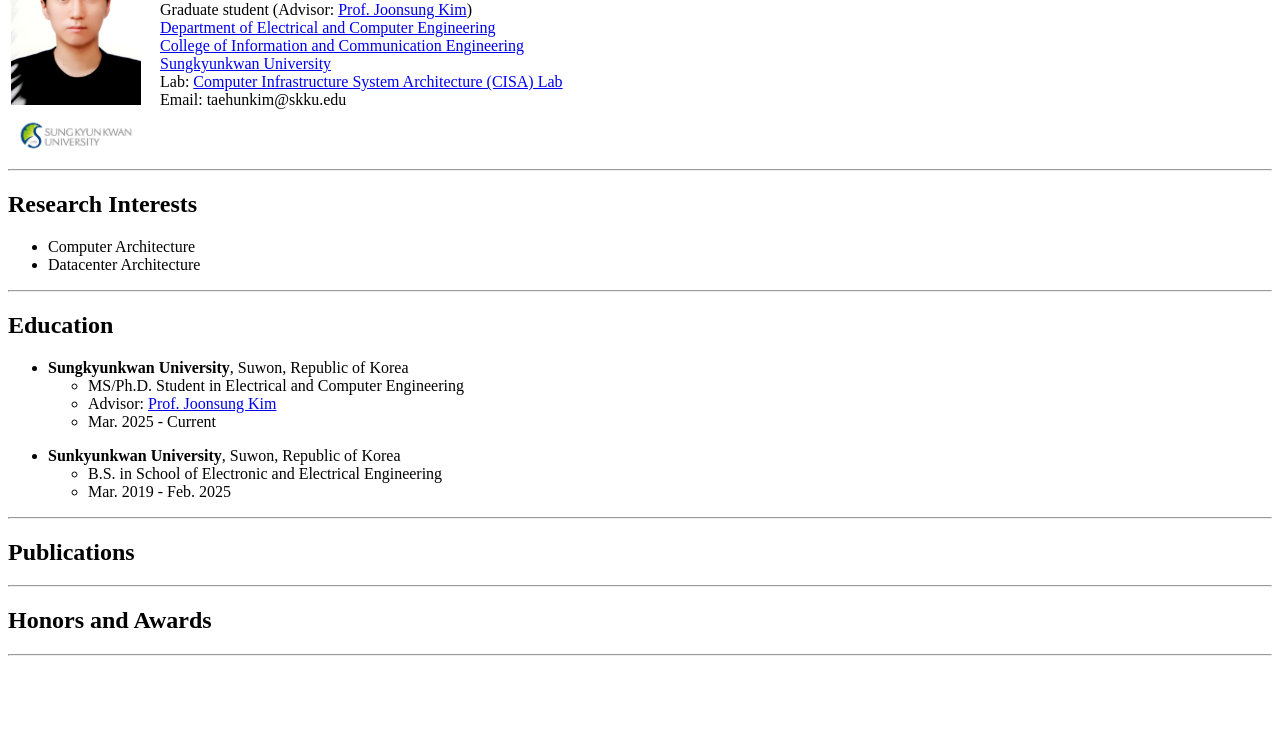
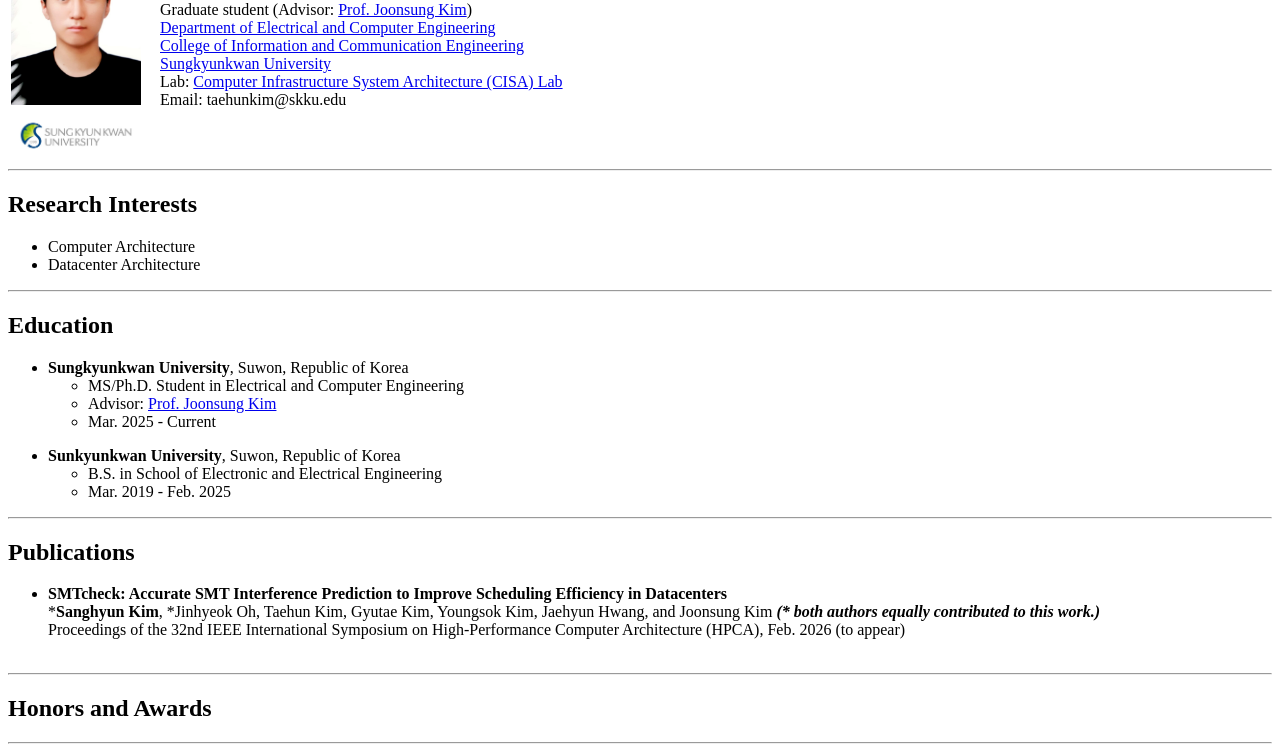
Before and after one commit to taehun-kim00/taehun-kim00.github.io, a plain HTML site: page index.html in a window 1280 px wide. Shown: the part 77-829 px from the top of the page. Before the commit the page ends 800 px from the top, so only its background shows below. Drawn offline with Linux system fonts and the light colour scheme.

Commit message:
Update index.html

```diff
--- a/index.html
+++ b/index.html
@@ -357,6 +357,13 @@ div[style*="fixed"] span[id^="img_"][class^="img_"] > style:first-child + div[st
 <hr>
 
 <h2>Publications</h2>
+<ul>
+    <li><b>SMTcheck: Accurate SMT Interference Prediction to Improve Scheduling Efficiency in Datacenters</b>
+    <br>
+    *<b>Sanghyun Kim</b>, *Jinhyeok Oh, Taehun Kim, Gyutae Kim, Youngsok Kim, Jaehyun Hwang, and Joonsung Kim <b><i>(* both authors equally contributed to this work.)</i></b><br>
+    Proceedings of the 32nd IEEE International Symposium on High-Performance Computer Architecture (HPCA), Feb. 2026 (to appear)</li>
+    <br>
+</ul>
 <hr>
 <h2>Honors and Awards</h2>
 <hr>
```
